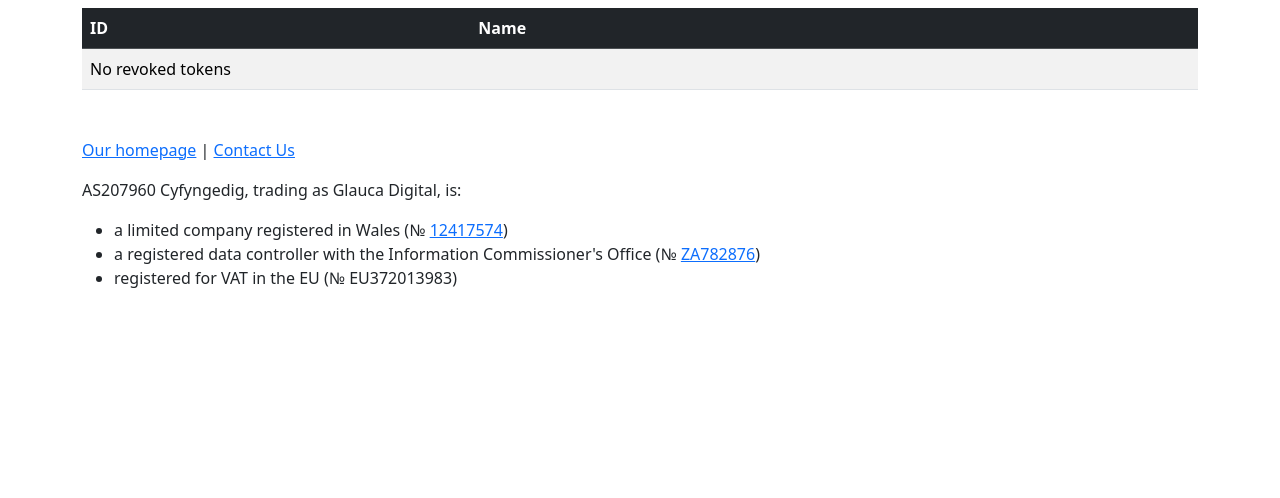
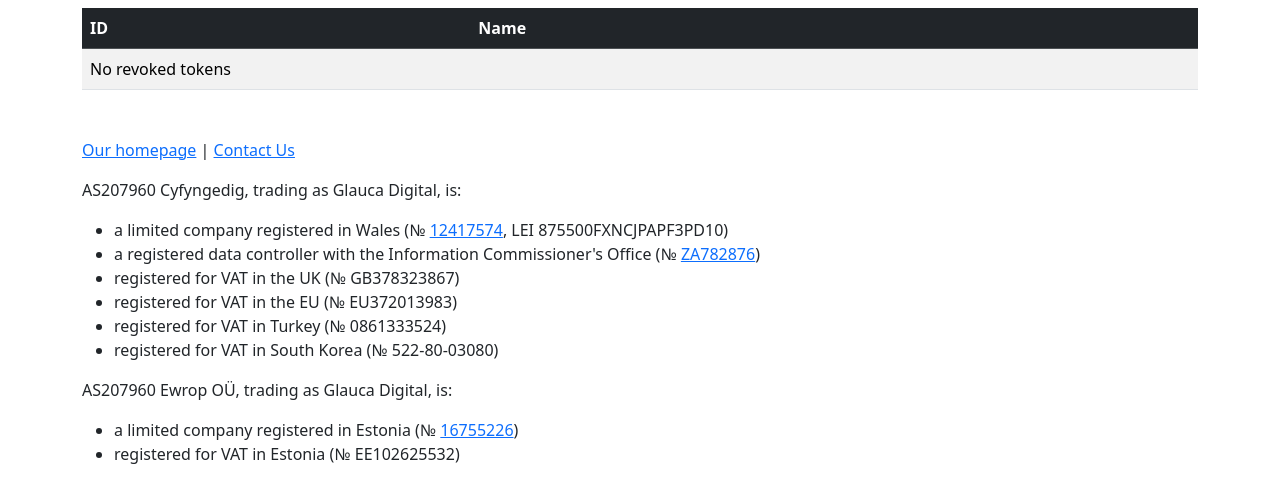
Before and after one commit to AS207960/oauth, a Django app: page /pats/ in a window 1280 px wide. Shown: the part 538-1036 px from the top of the page. Before the commit the page ends 826 px from the top, so only its background shows below. Run offline with Django 3.2, Linux system fonts and the light colour scheme; the visitor is signed in with stand-in values (Sample User, id 1); data that the repository does not hold is empty; parts of the project's set-up code (start-up, migrations or seed data) failed here and were passed over; some libraries are stand-ins or nearby versions.

Commit message:
update trading disclosures

```diff
--- a/oauth/templates/oauth/base.html
+++ b/oauth/templates/oauth/base.html
@@ -72,14 +72,36 @@
         <ul>
             <li>
                 a limited company registered in Wales (&#x2116
-                <a href="https://find-and-update.company-information.service.gov.uk/company/12417574">12417574</a>)
+                <a href="https://find-and-update.company-information.service.gov.uk/company/12417574">12417574</a>,
+                LEI 875500FXNCJPAPF3PD10)
             </li>
             <li>
                 a registered data controller with the Information Commissioner's Office (&#x2116
-                <a href="https://as207960.net/assets/docs/ico_registration.pdf">ZA782876</a>)
+                <a href="https://ico.org.uk/ESDWebPages/Entry/ZA782876">ZA782876</a>)
+            </li>
+            <li>
+                registered for VAT in the UK (&#x2116 GB378323867)
             </li>
             <li>
                 registered for VAT in the EU (&#x2116 EU372013983)
+            </li>
+            <li>
+                registered for VAT in Turkey (&#x2116 0861333524)
+            </li>
+            <li>
+                registered for VAT in South Korea (&#x2116 522-80-03080)
+            </li>
+        </ul>
+        <p>
+            AS207960 Ewrop OÜ, trading as Glauca Digital, is:
+        </p>
+        <ul>
+            <li>
+                a limited company registered in Estonia (&#x2116 <a
+                    href="https://ariregister.rik.ee/eng/company/16755226/AS207960-Ewrop-OÜ">16755226</a>)
+            </li>
+            <li>
+                registered for VAT in Estonia (&#x2116 EE102625532)
             </li>
         </ul>
     </div>
```
Also changed, not shown: 1 other file.
